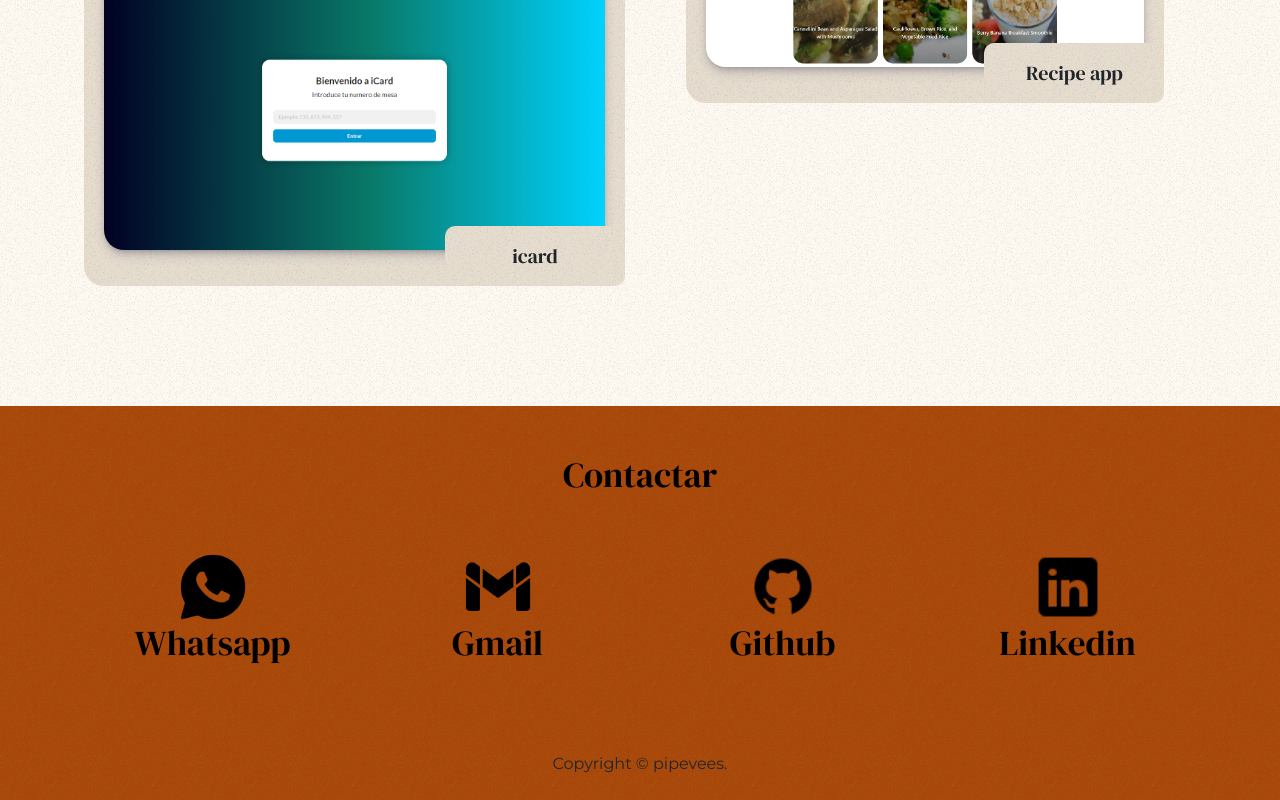
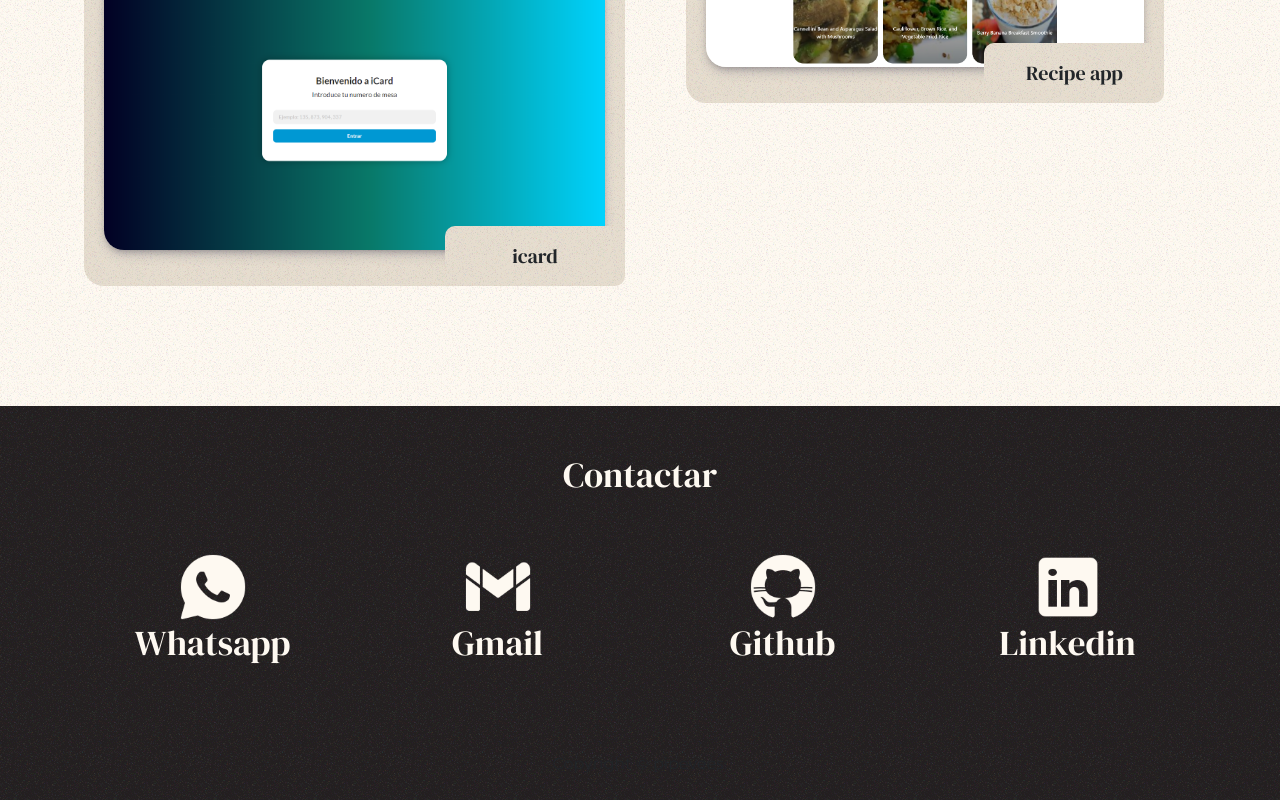
Before and after one commit to felipevees/portafolio, a React (Create React App) app: page / in a window 1280 px wide. Shown: the part 2654-3454 px from the top of the page. Built offline with nearby package versions, Linux system fonts and the light colour scheme; a web font is replaced by a local one.

Commit message:
contact color

```diff
--- a/src/components/Contact/Contact.scss
+++ b/src/components/Contact/Contact.scss
@@ -7,7 +7,7 @@
     flex-direction: column;
     align-items: center;
     min-height: 300px;
-    background: $green2-color;
+    background: $black-color;
     background-image: url(../../assets/img/background.png);
 
     &__container{
@@ -15,7 +15,7 @@
     width: 100%;
 
     h1{
-    color: black;
+    color: $background-color;
     font-size: 35px;
     }
 
```
Also changed, not shown: src/components/Contact/Contact.js (+4 -4 lines).
